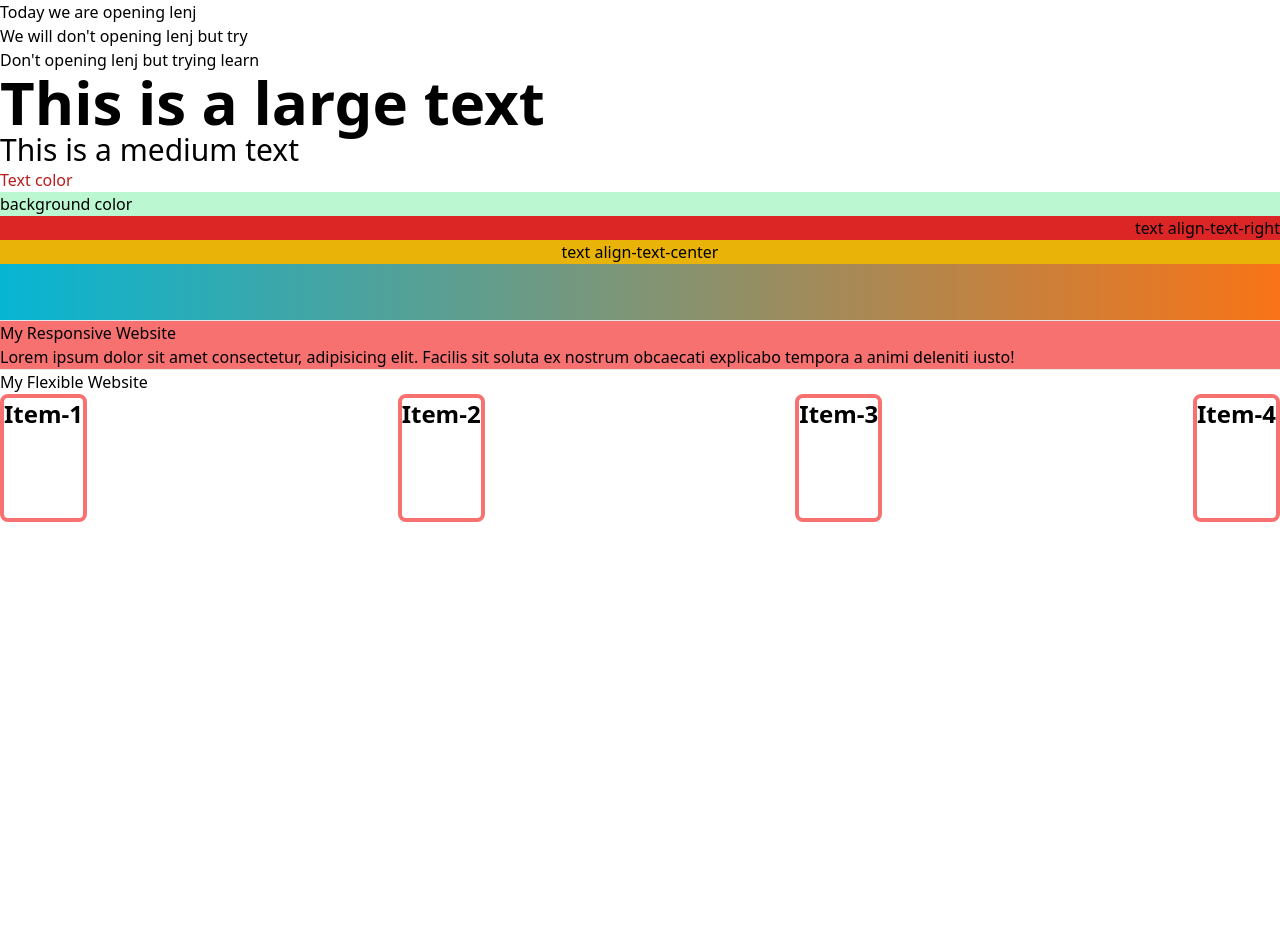
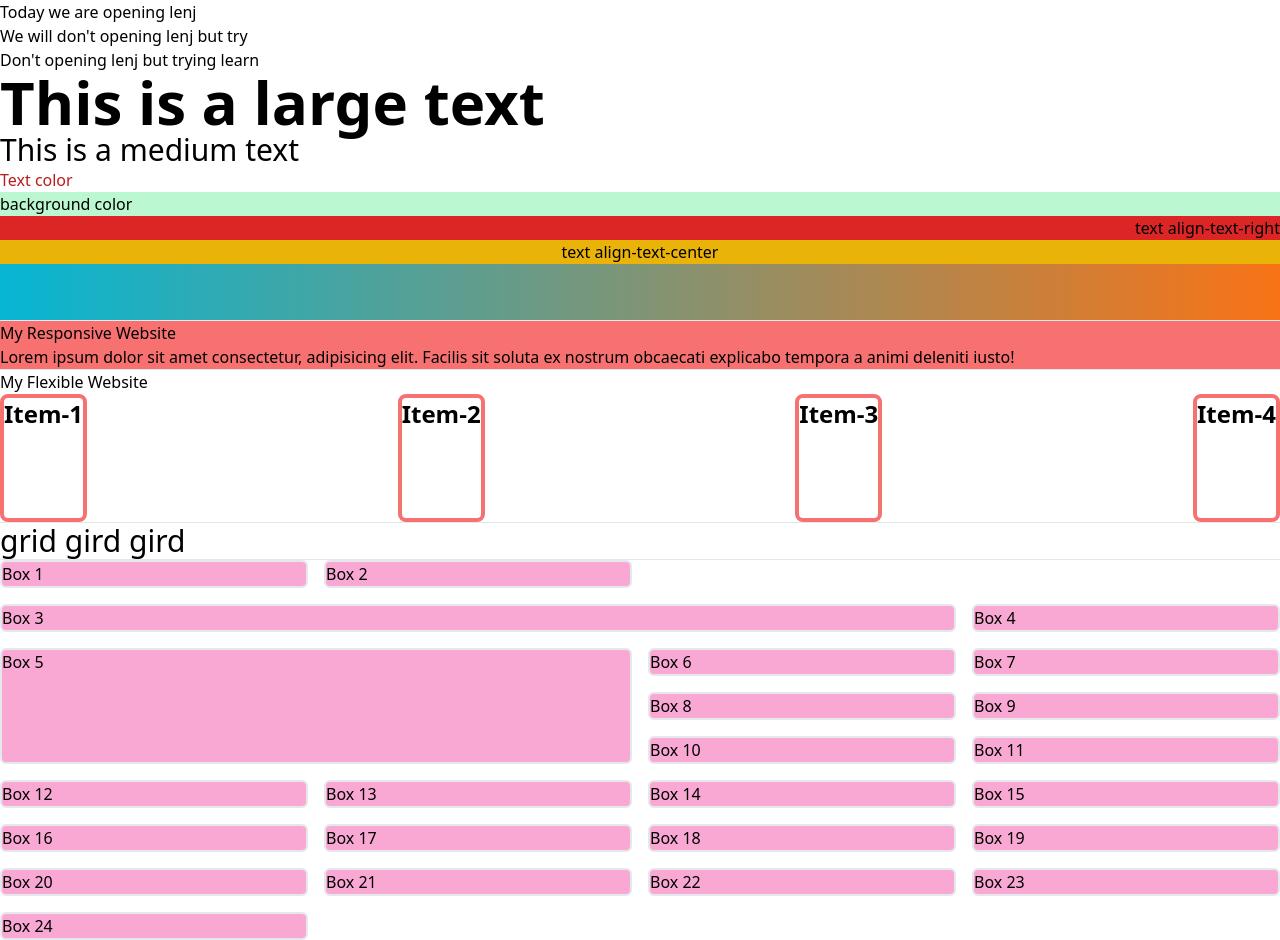
Before and after one commit to Rittik221/intro-tailwind, a plain HTML site: page index.html in a window 1280 px wide. Before the commit the page ends 800 px from the top, so only its background shows below. Drawn offline with nearby package versions, Linux system fonts and the light colour scheme.

Commit message:
added the file

```diff
--- a/index.html
+++ b/index.html
@@ -49,6 +49,62 @@
          rounded-lg text-2xl font-bold">Item-4</div>
       </div>
     </section>
+    <hr>
+    <section>
+      <h2 class="text-3xl">grid gird gird</h2>
+      <hr>
+      <div class="grid sm:grid-cols-2 md:grid-cols-3 lg:grid-cols-4 gap-4">
+
+        <div class="bg-pink-300 border border-2
+         rounded-md">Box 1</div>
+        <div class="bg-pink-300 border border-2
+         rounded-md">Box 2</div>
+        <div class="md:col-span-3 bg-pink-300 border border-2
+         rounded-md">Box 3</div>
+        <div class="bg-pink-300 border border-2
+         rounded-md">Box 4</div>
+        <div class="sm:col-span-2 row-span-3 bg-pink-300 border border-2
+         rounded-md">Box 5</div>
+        <div class="bg-pink-300 border border-2
+         rounded-md">Box 6</div>
+        <div class="bg-pink-300 border border-2
+         rounded-md">Box 7</div>
+        <div class="bg-pink-300 border border-2
+         rounded-md">Box 8</div>
+        <div class="bg-pink-300 border border-2
+         rounded-md">Box 9</div>
+        <div class="bg-pink-300 border border-2
+         rounded-md">Box 10</div>
+        <div class="bg-pink-300 border border-2
+         rounded-md">Box 11</div>
+        <div class="bg-pink-300 border border-2
+         rounded-md">Box 12</div>
+        <div class="bg-pink-300 border border-2
+         rounded-md">Box 13</div>
+        <div class="bg-pink-300 border border-2
+         rounded-md">Box 14</div>
+        <div class="bg-pink-300 border border-2
+         rounded-md">Box 15</div>
+        <div class="bg-pink-300 border border-2
+         rounded-md">Box 16</div>
+        <div class="bg-pink-300 border border-2
+         rounded-md">Box 17</div>
+        <div class="bg-pink-300 border border-2
+         rounded-md">Box 18</div>
+        <div class="bg-pink-300 border border-2
+         rounded-md">Box 19</div>
+        <div class="bg-pink-300 border border-2
+         rounded-md">Box 20</div>
+        <div class="bg-pink-300 border border-2
+         rounded-md">Box 21</div>
+        <div class="bg-pink-300 border border-2
+         rounded-md">Box 22</div>
+        <div class="bg-pink-300 border border-2
+         rounded-md">Box 23</div>
+        <div class="bg-pink-300 border border-2
+         rounded-md">Box 24</div>
+      </div>
+    </section>
   </main>
 </body>
 </html>
```
